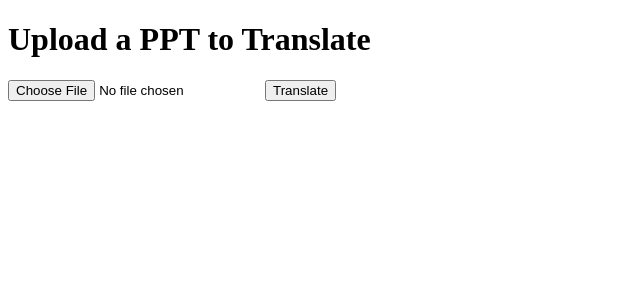
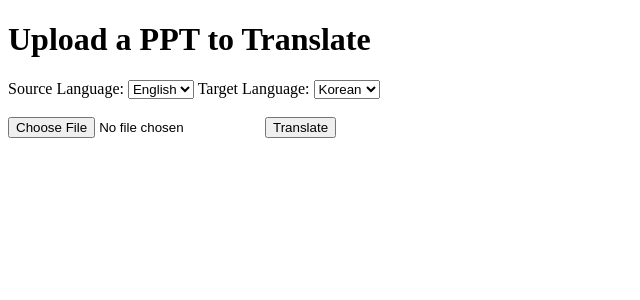
Before and after one commit to HICC-2024-PROJECT-PRESENTATION-CONTEST/Team2, a Django app: page /ppt-translate/ in a window 1280 px wide. Shown: the top 300 px of the page, without its empty margins (0-640 px from the left). Run offline with Django 5.2, Linux system fonts and the light colour scheme.

Commit message:
ppttranslate 수정

```diff
--- a/mainapp/templates/mainapp/ppttranslate.html
+++ b/mainapp/templates/mainapp/ppttranslate.html
@@ -7,6 +7,21 @@
     <h1>Upload a PPT to Translate</h1>
     <form action="{% url 'ppttranslate' %}" method="post" enctype="multipart/form-data">
         {% csrf_token %}
+        <label for="source_language">Source Language:</label>
+        <select name="source_language" id="source_language" required>
+            <option value="en">English</option>
+            <option value="ko">Korean</option>
+            <!-- 필요한 언어를 추가 -->
+        </select>
+
+        <label for="target_language">Target Language:</label>
+        <select name="target_language" id="target_language" required>
+            <option value="ko">Korean</option>
+            <option value="en">English</option>
+            <!-- 필요한 언어를 추가 -->
+        </select>
+
+        <br><br>
         <input type="file" name="ppt_file" accept=".pptx" required>
         <button type="submit">Translate</button>
     </form>
--- a/mainapp/views.py
+++ b/mainapp/views.py
@@ -1,11 +1,20 @@
-import openai
-from django.http import JsonResponse, HttpResponse
+from django.http import JsonResponse
 from django.shortcuts import render
 from django.conf import settings
-from io import BytesIO
 import fitz  # PyMuPDF
 from reportlab.pdfgen import canvas
+from pptx.util import Inches
+import openai
+from django.http import HttpResponse
+from django.shortcuts import render
+from io import BytesIO
+from pptx.dml.color import RGBColor
+from pptx.enum.text import PP_ALIGN
+from pptx.util import Pt
 from pptx import Presentation
+from io import BytesIO
+from django.http import HttpResponse
+
 
 # OpenAI API 키 설정
 openai.api_key = settings.OPENAI_API_KEY
@@ -102,47 +111,88 @@ def pdfTranslate(request):
     if request.method == 'POST' and request.FILES.get('pdf_file'):
         pdf_file = request.FILES['pdf_file']
 
+        # PDF 파일을 읽기 위한 PyMuPDF 사용
         pdf_document = fitz.open(stream=pdf_file.read(), filetype="pdf")
         translated_pdf = BytesIO()
         c = canvas.Canvas(translated_pdf)
 
+        # 모든 페이지를 순회하여 번역 및 새로운 PDF 작성
         for page_num in range(len(pdf_document)):
             page = pdf_document.load_page(page_num)
             text = page.get_text()
-            translated_text = translate_text(text, 'en', 'ko')
+            translated_text = translate_text(text)
 
-            c.drawString(72, 800, translated_text)
+            # Translate the text and write it to the new PDF
+            c.drawString(72, 800, translated_text)  # 위치를 적절히 조정해야 할 수 있음
             c.showPage()
 
         c.save()
         translated_pdf.seek(0)
 
+        # PDF를 클라이언트에 반환
         response = HttpResponse(translated_pdf, content_type='application/pdf')
         response['Content-Disposition'] = 'attachment; filename="translated.pdf"'
         return response
 
     return render(request, 'mainapp/pdftranslate.html')
 
+
+def adjust_text_in_box(shape, translated_text):
+    text_frame = shape.text_frame
+    text_frame.clear()  # 기존 텍스트 삭제
+    p = text_frame.add_paragraph()
+    p.text = translated_text
+
+    # 기본 폰트 크기와 스타일 설정
+    if shape.text_frame.paragraphs and shape.text_frame.paragraphs[0].runs:
+        first_run = shape.text_frame.paragraphs[0].runs[0]
+        p.font.size = first_run.font.size or Pt(18)  # 기본 폰트 크기 설정
+        p.font.bold = first_run.font.bold
+        p.font.italic = first_run.font.italic
+        p.alignment = shape.text_frame.paragraphs[0].alignment
+
+    # 텍스트가 박스 안에 잘 맞지 않으면 글자 크기 줄이기
+    while True:
+        try:
+            fit_result = text_frame.fit_text()
+            if fit_result is None:
+                break  # fit_text가 None을 반환하면 루프 종료
+
+            # 텍스트가 잘 맞도록 조정
+            if not fit_result and p.font.size and p.font.size.pt > 10:
+                p.font.size = Pt(p.font.size.pt - 1)
+            else:
+                break  # 더 이상 줄일 수 없거나 텍스트가 맞으면 루프 종료
+
+        except TypeError as e:
+            print(f"TypeError encountered: {e}")
+            break  # TypeError 발생 시 루프 종료
+
 def pptTranslate(request):
     if request.method == 'POST' and request.FILES.get('ppt_file'):
         ppt_file = request.FILES['ppt_file']
-
+        source_language = request.POST.get('source_language')
+        target_language = request.POST.get('target_language')
         presentation = Presentation(ppt_file)
         translated_ppt = BytesIO()
 
         for slide in presentation.slides:
             for shape in slide.shapes:
-                if hasattr(shape, "text"):
+                if shape.has_text_frame:
                     original_text = shape.text.strip()
                     if original_text:
-                        translated_text = translate_text(original_text, 'en', 'ko')
-                        shape.text = translated_text
+                        # 번역 함수에 선택된 언어를 전달
+                        translated_text = translate_text(original_text, source_language, target_language)
+                        adjust_text_in_box(shape, translated_text)
+                    else:
+                        # 텍스트가 없으면 텍스트 상자를 그대로 유지
+                        pass
 
         presentation.save(translated_ppt)
         translated_ppt.seek(0)
 
         response = HttpResponse(translated_ppt,
-        content_type='application/vnd.openxmlformats-officedocument.presentationml.presentation')
+                                content_type='application/vnd.openxmlformats-officedocument.presentationml.presentation')
         response['Content-Disposition'] = 'attachment; filename="translated.pptx"'
         return response
 
```
